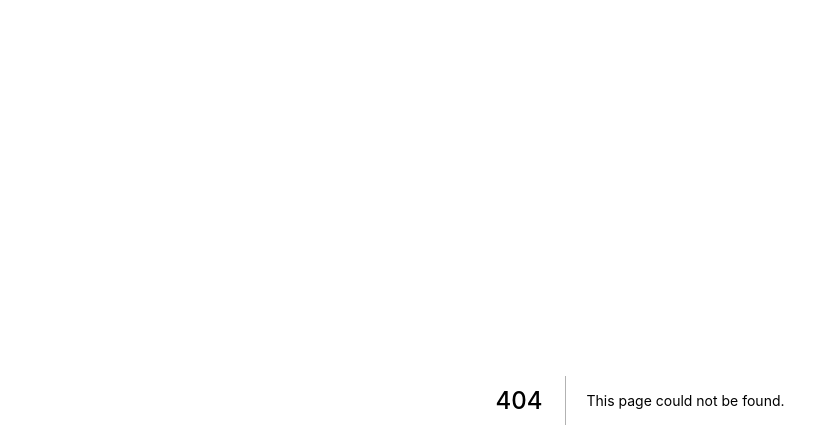
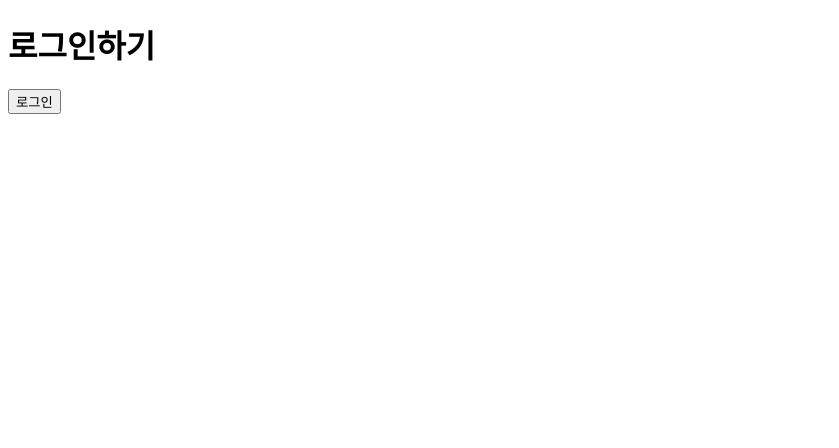
Before and after one commit to div-ops/www.creco.services-github-editor, a Next.js app: page /github-editor/login in a window 1280 px wide. Before the commit this address had no page. Shown: the top 448 px of the page, without its empty margins (0-839 px from the left). Built offline with nearby package versions, Linux system fonts and the light colour scheme.

Commit message:
feat: add login bridge page [skip vercel] [skip vercel]

```diff
--- /dev/null
+++ b/src/pages/login.tsx
@@ -0,0 +1,27 @@
+import type { NextPage } from "next";
+import Head from "next/head";
+
+const Home: NextPage = () => {
+  return (
+    <div>
+      <Head>
+        <title>로그인</title>
+      </Head>
+
+      <main>
+        <h1>로그인하기</h1>
+        <button
+          onClick={() => {
+            location.assign(
+              `https://app.divops.kr/login/test-login?referrer=${location.href}`
+            );
+          }}
+        >
+          로그인
+        </button>
+      </main>
+    </div>
+  );
+};
+
+export default Home;
```
